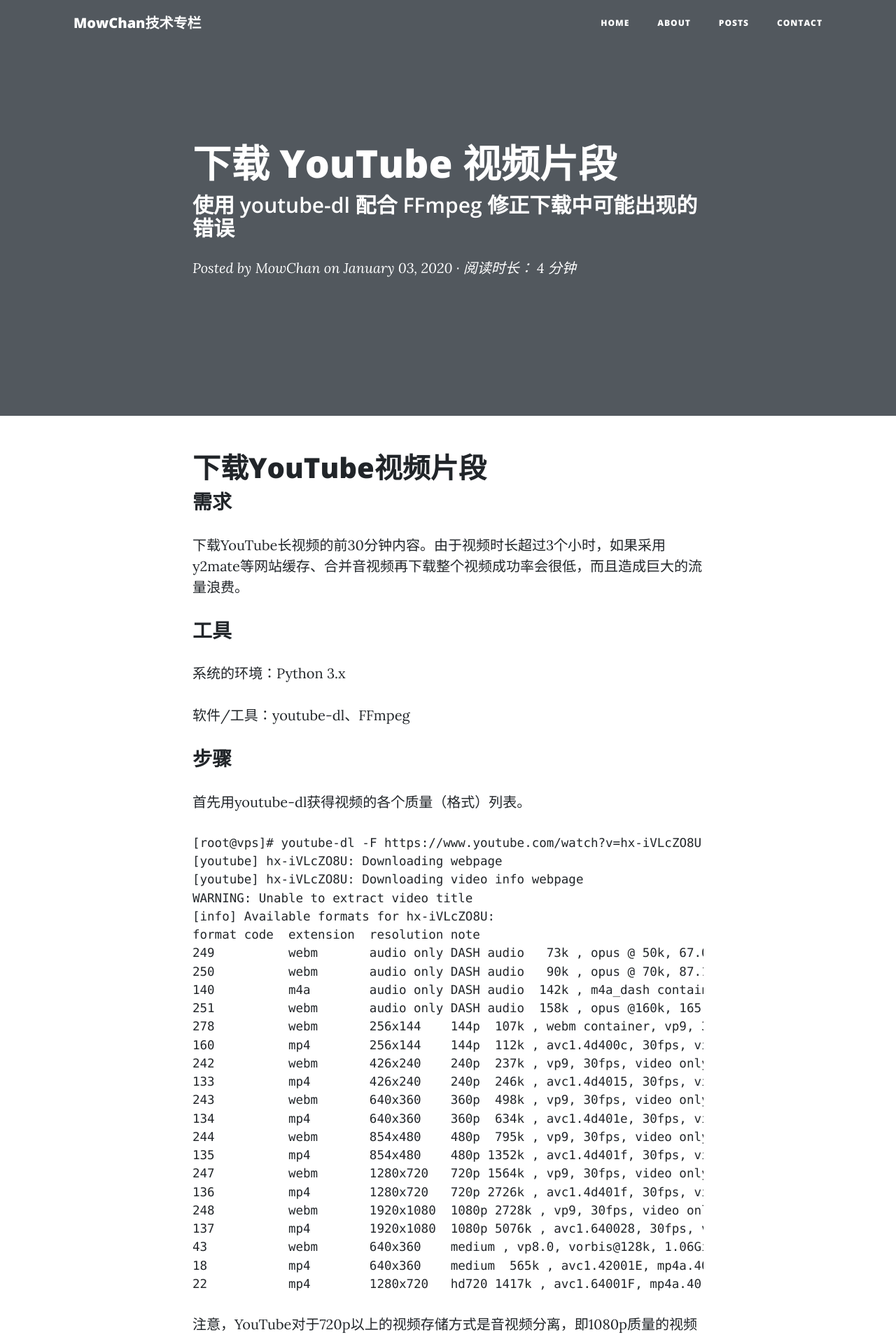
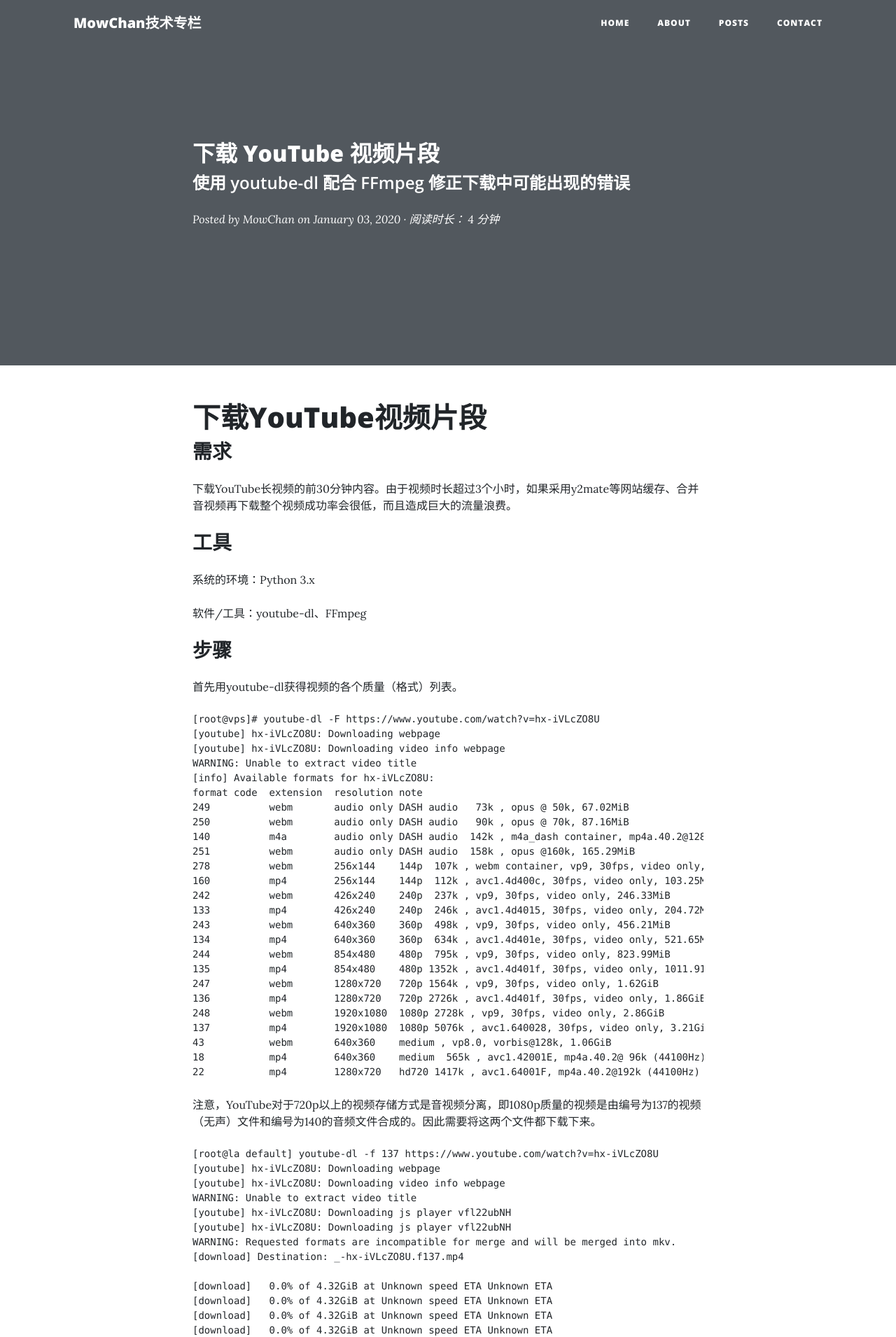
Before and after one commit to MowChann/Column, a Jekyll site: the page built from _posts/2020/2020-01-03-Download-Segement-of-Youtube.md, in a window 1280 px wide. Shown: the top 1910 px of the page at 70% size. Built offline with Jekyll 4.4.1, drawn with Linux system fonts in a browser that asks for light colours; nearby versions of some CDN libraries; some of the changed text lies outside the part shown.

```diff
--- a/_includes/head.html
+++ b/_includes/head.html
@@ -21,4 +21,7 @@
   <link rel="canonical" href="{{ page.url | replace:'index.html','' | absolute_url }}">
   <link rel="alternate" type="application/rss+xml" title="{{ site.title | escape }}" href="{{ "/feed.xml" | relative_url }}">
 
+  {% if page.latex %}
+  <link rel="stylesheet" href="https://cdn.mowchan.me/libs/katex/katex.min.css">
+  {% endif %}
 </head>
--- a/assets/scss/_global.scss
+++ b/assets/scss/_global.scss
@@ -1,13 +1,13 @@
 // Global styling for this template
 body {
-  font-size: 20px;
+  font-size: 16px;
   color: $gray-900;
   @include serif-font;
 }
 
 p {
   line-height: 1.5;
-  margin: 30px 0;
+  margin: 24px 0;
   a {
     text-decoration: underline;
   }
@@ -37,14 +37,18 @@
   color: $gray-600;
 }
 
+.katex {
+  font-size: 1.1em !important;
+}
+
 .section-heading {
-  font-size: 36px;
+  font-size: 24px;
   font-weight: 700;
-  margin-top: 60px;
+  margin-top: 40px;
 }
 
 .caption {
-  font-size: 14px;
+  font-size: 13px;
   font-style: italic;
   display: block;
   margin: 0;
--- a/assets/scss/_masthead.scss
+++ b/assets/scss/_masthead.scss
@@ -29,7 +29,7 @@
   .site-heading {
     text-align: center;
     h1 {
-      font-size: 50px;
+      font-size: 32px;
       margin-top: 0;
     }
     .subheading {
@@ -42,13 +42,13 @@
     }
     @media only screen and (min-width: 768px) {
       h1 {
-        font-size: 80px;
+        font-size: 32px;
       }
     }
   }
   .post-heading {
     h1 {
-      font-size: 35px;
+      font-size: 32px;
     }
     .meta,
     .subheading {
@@ -62,7 +62,7 @@
       @include sans-serif-font;
     }
     .meta {
-      font-size: 20px;
+      font-size: 16px;
       font-weight: 300;
       font-style: italic;
       @include serif-font;
@@ -72,10 +72,10 @@
     }
     @media only screen and (min-width: 768px) {
       h1 {
-        font-size: 55px;
+        font-size: 32px;
       }
       .subheading {
-        font-size: 30px;
+        font-size: 24px;
       }
     }
   }
```
Also changed, not shown: _includes/scripts.html (+14 -1 lines), _posts/2020/2020-05-14-Pythonic-PAT-B1062.md (added, +38 -0 lines).
